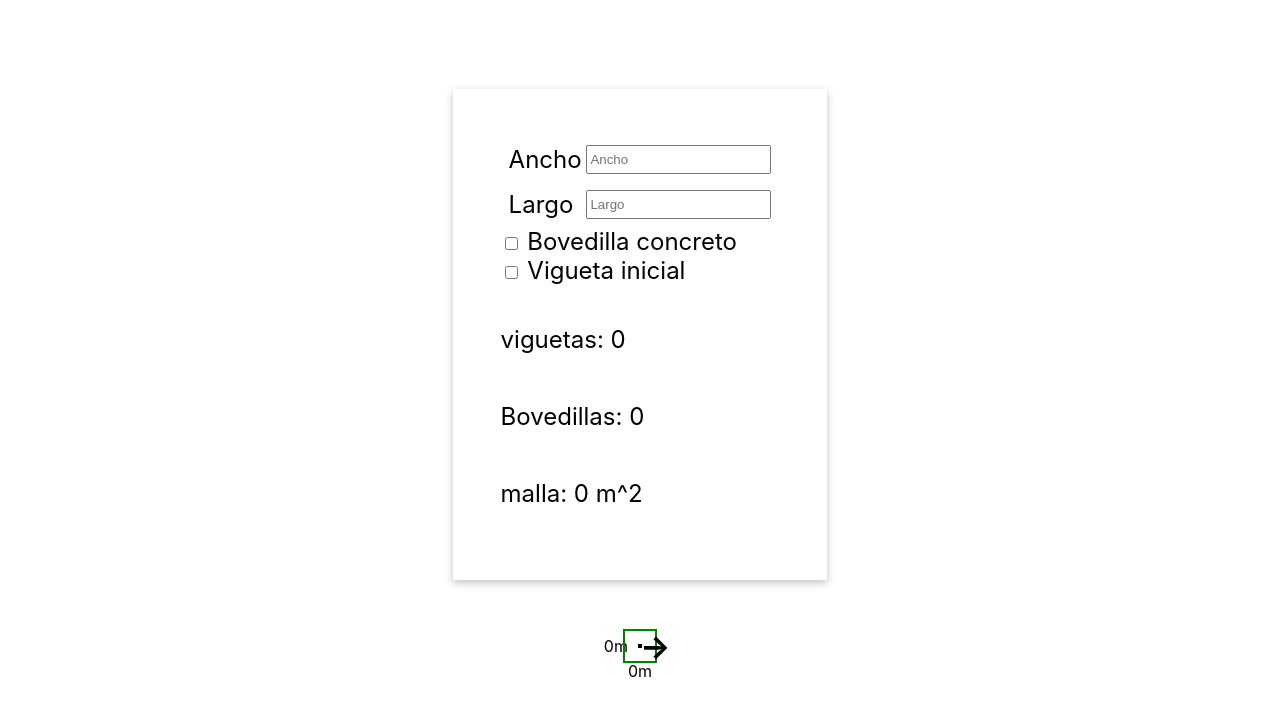
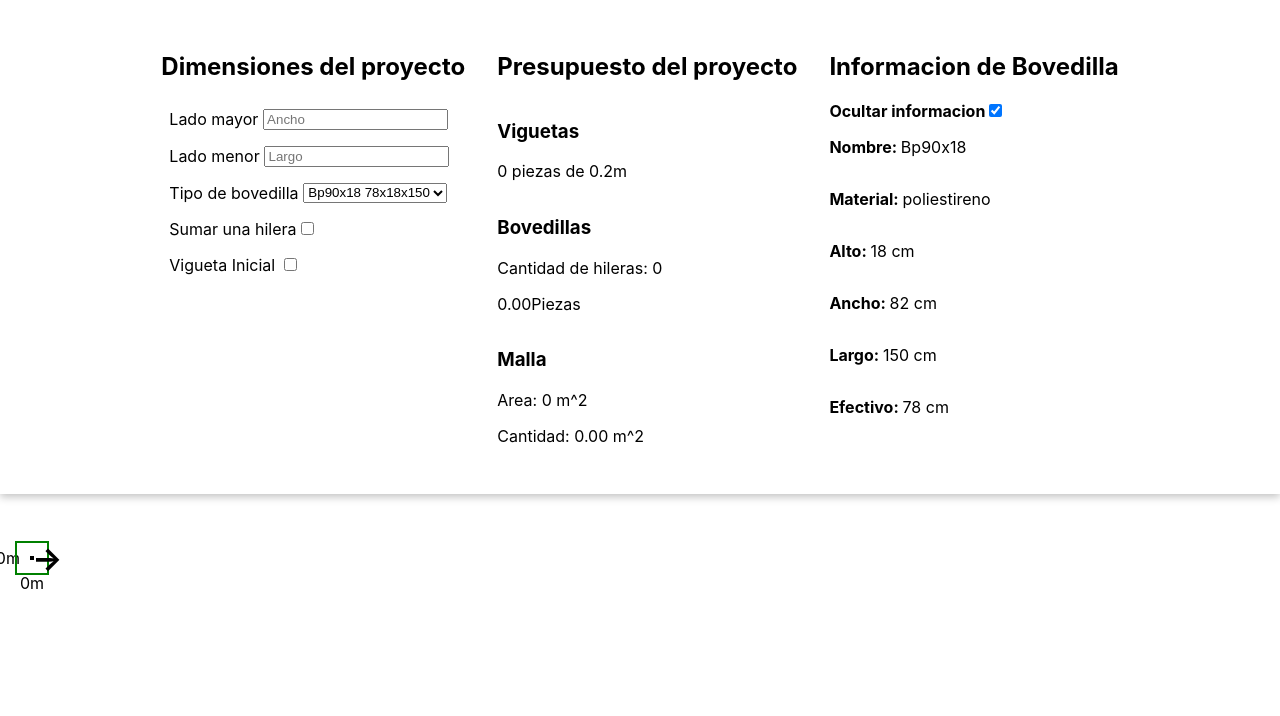
Before and after one commit to CarlosCr18/viguetas, a React (Create React App) app: page / in a window 1280 px wide. Shown: the top 716 px of the page. Built offline with nearby package versions, Linux system fonts and the light colour scheme.

Commit message:
Rediseno y actualizacion de informacion

```diff
--- a/src/App.css
+++ b/src/App.css
@@ -4,36 +4,22 @@
 }
 
 .App {
-  padding-block: 3rem;
-  min-height: 100vh;
   text-align: center;
   display: flex;
-  align-items: center;
-  justify-content: center;
   flex-direction: column;
 }
 
-.App-logo {
-  height: 40vmin;
-  pointer-events: none;
-}
-
-@media (prefers-reduced-motion: no-preference) {
-  .App-logo {
-    animation: App-logo-spin infinite 20s linear;
-  }
-}
-
 .App-header {
-  min-height: 25vh;
+  width: 100%;
+  max-width: 100%;
   display: flex;
-  flex-direction: column;
-  align-items: center;
+  padding: 2rem;
+  flex-direction: row;
+  align-items: flex-start;
+  flex-wrap: wrap;
   justify-content: center;
-  font-size: calc(10px + 1.75vmin);
   color: black;
-  gap: 1rem;
-  padding: 3rem;
+  gap: 2rem;
   box-shadow: rgba(0, 0, 0, 0.24) 0px 3px 8px;
 }
 
@@ -45,8 +31,7 @@
 
 .inputsDiv {
   display: flex;
-  justify-content: space-between;
-  width: 100%;
+  justify-content: flex-start;
   gap: 0.3rem;
   padding: 0.5rem;
 }
@@ -94,18 +79,37 @@
   align-items: flex-start;
 }
 
-.App-vigueta {
-  margin-block: 2rem;
+.Appvigueta {
+  display: grid;
+  max-width: 100%;
+  margin-block: 2rem !important;
+  place-content: start !important;
+  place-items: center;
+  padding: 2rem;
 }
+
+.tipoDeBovedillaInformacion {
+  display: flex;
+  flex-direction: column;
+  justify-content: flex-start;
+  align-items: flex-start;
+}
+.InformacionMaterialContainer {
+  text-align: start;
+}
+
 @media (max-width: 568px) {
-  .App-vigueta {
-    max-width: 100%;
-    margin-left: -2rem;
-    transform: scale(0.6);
+  body {
+    width: 100vw;
+    display: flex;
+    place-content: center;
+    place-items: center;
   }
-
-  .App-vigueta > div {
-    margin: 0;
-    padding: 0;
+  .App-header {
+    display: grid;
+  }
+  .Appvigueta {
+    max-width: 90%;
+    transform-origin: right;
   }
 }
--- a/src/App.tsx
+++ b/src/App.tsx
@@ -3,39 +3,75 @@ import "./App.css";
 import Vigueta from "./vigueta";
 import FormDeViguetas from "./form";
 import Informacion from "./informacion";
+import InformacionDeBovedilla from "./informacionDeBovedilla";
+
+export interface TipoDeBovedilla {
+  nombre: string;
+  material: string;
+  alto: number;
+  ancho: number;
+  largo: number;
+  efectivo: number;
+}
+
+const initTipoDeBovedilla: TipoDeBovedilla = {
+  nombre: "Bp90x18",
+  material: "poliestireno",
+  alto: 18,
+  ancho: 82,
+  largo: 150,
+  efectivo: 78,
+};
 
 function App() {
   const [ancho, setAncho] = React.useState(0);
   const [largo, setLargo] = React.useState(0);
-  const [bovedillaDeConcreto, setBovedillaDeConcreto] = React.useState(false);
+  const [tipoDeBovedilla, setTipoDeBovedilla] =
+    React.useState<TipoDeBovedilla>(initTipoDeBovedilla);
   const [viguetaInicial, setViguetaInicial] = React.useState(false);
   const [cantidadDeViguetas, setCantidadDeViguetas] = React.useState(0);
+  const [largoDeVigueta, setLargoDeViguetas] = React.useState(0);
+  const [cantidadDeHileras, setCantidadDeHileras] =
+    React.useState<number>(cantidadDeViguetas);
+
+  React.useEffect(() => {
+    setCantidadDeHileras(cantidadDeViguetas);
+    return setCantidadDeViguetas(cantidadDeViguetas);
+  }, [cantidadDeViguetas]);
   return (
     <div className="App">
       <header className="App-header">
         <FormDeViguetas
           setAncho={setAncho}
           setLargo={setLargo}
-          setConcreto={setBovedillaDeConcreto}
+          setTipoDeBovedilla={setTipoDeBovedilla}
           setInicial={setViguetaInicial}
+          setCantidadDeHileras={setCantidadDeHileras}
+          cantidadDeViguetas={cantidadDeViguetas}
         />
         <Informacion
           cantidadDeViguetas={cantidadDeViguetas}
           ancho={ancho}
           largo={largo}
-          bovedillaDeConcreto={bovedillaDeConcreto}
+          tipoDeBovedilla={tipoDeBovedilla}
           inicial={viguetaInicial}
+          largoDeVigueta={largoDeVigueta}
+          cantidadDeHileras={cantidadDeHileras}
         />
+        <InformacionDeBovedilla tipoDeBovedilla={tipoDeBovedilla} />
       </header>
-      <div className="App-vigueta">
+      <body>
+        <div className="Appvigueta">
           <Vigueta
             ancho={ancho}
             largo={largo}
-          concreto={bovedillaDeConcreto}
+            tipoDeBovedilla={tipoDeBovedilla}
             inicial={viguetaInicial}
             setCantidadDeViguetas={setCantidadDeViguetas}
+            setLargoDeViguetas={setLargoDeViguetas}
           />
         </div>
+      </body>
     </div>
   );
 }
--- a/src/form.tsx
+++ b/src/form.tsx
@@ -5,20 +5,100 @@ import Form from "react-bootstrap/Form";
 export type Props = {
   setAncho(value: number): void;
   setLargo(value: number): void;
-  setConcreto(value: boolean): void;
+  setTipoDeBovedilla(value: object): void;
   setInicial(value: boolean): void;
+  setCantidadDeHileras(value: number): void;
+  cantidadDeViguetas: number;
 };
 
 const FormDeViguetas: React.FC<Props> = ({
   setAncho,
   setLargo,
-  setConcreto,
+  setTipoDeBovedilla,
   setInicial,
+  setCantidadDeHileras,
+  cantidadDeViguetas,
 }) => {
+  interface TiposDeBovedilla {
+    nombre: string;
+    material: string;
+    alto: number;
+    ancho: number;
+    largo: number;
+    efectivo: number;
+  }
+  const arrayDeTipoDeBovedilla: Array<TiposDeBovedilla> = [
+    {
+      nombre: "Bp90x18 78x18x150",
+      material: "poliestireno",
+      alto: 18,
+      ancho: 82,
+      largo: 150,
+      efectivo: 78,
+    },
+    {
+      nombre: "Bp90x13 13x78x150",
+      material: "poliestireno",
+      alto: 13,
+      ancho: 82,
+      largo: 150,
+      efectivo: 78,
+    },
+    {
+      nombre: "Bp70x18 18x58x300",
+      material: "poliestireno",
+      alto: 18,
+      ancho: 62,
+      largo: 300,
+      efectivo: 58,
+    },
+    {
+      nombre: "Bp70x13 13x58x300",
+      material: "poliestireno",
+      alto: 13,
+      ancho: 62,
+      largo: 300,
+      efectivo: 58,
+    },
+    {
+      nombre: "Bc90x18 18x78x24",
+      material: "concreto",
+      alto: 18,
+      ancho: 82,
+      largo: 24,
+      efectivo: 78,
+    },
+    {
+      nombre: "Bc90x13 13x78x24",
+      material: "concreto",
+      alto: 13,
+      ancho: 82,
+      largo: 24,
+      efectivo: 78,
+    },
+    {
+      nombre: "Bc70x18 18x58x24",
+      material: "concreto",
+      alto: 18,
+      ancho: 62,
+      largo: 24,
+      efectivo: 58,
+    },
+    {
+      nombre: "Bc70x13 13x58x24",
+      material: "concreto",
+      alto: 13,
+      ancho: 62,
+      largo: 24,
+      efectivo: 58,
+    },
+  ];
+
   return (
     <Form className="inputsContainer">
+      <h2>Dimensiones del proyecto</h2>
       <div className="inputsDiv">
-        <Form.Label>Ancho</Form.Label>
+        <Form.Label>Lado mayor</Form.Label>
         <Form.Control
           type="number"
           placeholder="Ancho"
@@ -28,7 +108,7 @@ const FormDeViguetas: React.FC<Props> = ({
         ></Form.Control>
       </div>
       <div className="inputsDiv">
-        <Form.Label>Largo</Form.Label>
+        <Form.Label>Lado menor</Form.Label>
         <Form.Control
           type="number"
           placeholder="Largo"
@@ -37,22 +117,43 @@ const FormDeViguetas: React.FC<Props> = ({
           }}
         ></Form.Control>
       </div>
-      <Form.Check
-        id="tipoDeBovedilla"
+      <div className="inputsDiv">
+        <Form.Label>Tipo de bovedilla</Form.Label>
+        <Form.Select
+          size="lg"
+          onChange={({ target }: any) => {
+            setTipoDeBovedilla(arrayDeTipoDeBovedilla[target.value]);
+          }}
+        >
+          {arrayDeTipoDeBovedilla.map((element, index) => {
+            return <option value={index}>{element.nombre}</option>;
+          })}
+        </Form.Select>
+      </div>
+      <div className="inputsDiv">
+        <Form.Label htmlFor="cantidadDeHilerasCheckbox">
+          Sumar una hilera
+          <input
+            id="cantidadDeHilerasCheckbox"
             type="checkbox"
-        label=" Bovedilla concreto"
             onChange={({ target }) => {
-          setConcreto(target.checked);
+              target.checked
+                ? setCantidadDeHileras(cantidadDeViguetas + 1)
+                : setCantidadDeHileras(cantidadDeViguetas);
             }}
           />
+        </Form.Label>
+      </div>
+      <div className="inputsDiv">
+        <Form.Label htmlFor="viguetaInicial">Vigueta Inicial</Form.Label>
         <Form.Check
           id="viguetaInicial"
           type="checkbox"
-        label=" Vigueta inicial"
           onChange={({ target }) => {
             setInicial(target.checked);
           }}
         />
+      </div>
     </Form>
   );
 };
--- a/src/informacion.tsx
+++ b/src/informacion.tsx
@@ -1,34 +1,65 @@
 import React from "react";
 
+export interface TipoDeBovedilla {
+  nombre: string;
+  material: string;
+  alto: number;
+  ancho: number;
+  largo: number;
+  efectivo: number;
+}
 export type Props = {
   cantidadDeViguetas: number;
   ancho: number;
   largo: number;
-  bovedillaDeConcreto: boolean;
+  tipoDeBovedilla: TipoDeBovedilla;
   inicial: boolean;
+  largoDeVigueta: number;
+  cantidadDeHileras: number;
 };
 
 const Informacion: React.FC<Props> = ({
-  cantidadDeViguetas = 0,
-  ancho = 0,
-  largo = 0,
-  bovedillaDeConcreto = false,
+  cantidadDeViguetas,
+  ancho,
+  largo,
+  tipoDeBovedilla: TipoDeBovedilla,
   inicial = false,
+  largoDeVigueta,
+  cantidadDeHileras,
 }) => {
-  const area: number = ancho * largo;
   const malla: number = (ancho / 100) * (largo / 100);
+  /*
   const cantidadDeBovedillas: number = bovedillaDeConcreto
     ? (area - cantidadDeViguetas * 12 * largo) / (58 * 300)
-    : (area - cantidadDeViguetas * 12 * largo) / (78 * 150);
+    : (area - cantidadDeViguetas * 12 * largo) / (78 * 150);*/
+  const cantidadDeBovedillas: number =
+    (largoDeVigueta / TipoDeBovedilla.largo) * cantidadDeHileras;
+
   return (
     <div className="InformacionContainer">
-      <p>
-        {inicial
-          ? "viguetas: " + (cantidadDeViguetas + 1)
-          : "viguetas: " + cantidadDeViguetas}
-      </p>
-      <p>{"Bovedillas: " + cantidadDeBovedillas * 1.1}</p>
-      <p>{"malla: " + malla * 1.2 + " m^2"}</p>
+      <h2>Presupuesto del proyecto</h2>
+      <div className="InformacionMaterialContainer">
+        <h3>Viguetas</h3>
+        <p>
+          {inicial
+            ? cantidadDeViguetas +
+              1 +
+              " piezas de " +
+              largoDeVigueta / 100 +
+              "m"
+            : cantidadDeViguetas + " piezas de " + largoDeVigueta / 100 + "m"}
+        </p>
+      </div>
+      <div className="InformacionMaterialContainer">
+        <h3>Bovedillas</h3>
+        <p> Cantidad de hileras: {cantidadDeHileras}</p>
+        <p>{cantidadDeBovedillas.toFixed(2) + "Piezas"}</p>
+      </div>
+      <div className="InformacionMaterialContainer">
+        <h3>Malla</h3>
+        <p>{"Area: " + malla + " m^2"}</p>
+        <p>{"Cantidad: " + (malla * 1.1).toFixed(2) + " m^2"}</p>
+      </div>
     </div>
   );
 };
--- /dev/null
+++ b/src/informacionDeBovedilla.tsx
@@ -0,0 +1,70 @@
+import React from "react";
+
+export interface TipoDeBovedilla {
+  nombre: string;
+  material: string;
+  alto: number;
+  ancho: number;
+  largo: number;
+  efectivo: number;
+}
+export type Props = {
+  tipoDeBovedilla: TipoDeBovedilla;
+};
+const InformacionDeBovedilla: React.FC<Props> = ({
+  tipoDeBovedilla: TipoDeBovedilla,
+}) => {
+  const [mostrarInformacion, setMostrarInformacion] = React.useState(true);
+  return (
+    <div className="tipoDeBovedillaInformacion">
+      <h2>Informacion de Bovedilla</h2>
+      <label htmlFor="tipoDeBovedillaInformacionShow">
+        {mostrarInformacion ? (
+          <strong>Ocultar informacion</strong>
+        ) : (
+          <strong>Mostrar informacion</strong>
+        )}
+        <input
+          checked={mostrarInformacion}
+          type="checkbox"
+          id="tipoDeBovedillaInformacionShow"
+          onChange={({ target }) => {
+            setMostrarInformacion(target.checked);
+          }}
+        />
+      </label>
+      {mostrarInformacion ? (
+        <>
+          <p>
+            <strong>Nombre: </strong>
+            {TipoDeBovedilla.nombre}
+          </p>
+          <p>
+            <strong>Material: </strong>
+            {TipoDeBovedilla.material}
+          </p>
+          <p>
+            <strong>Alto: </strong>
+            {TipoDeBovedilla.alto} cm
+          </p>
+          <p>
+            <strong>Ancho: </strong>
+            {TipoDeBovedilla.ancho} cm
+          </p>
+          <p>
+            <strong>Largo: </strong>
+            {TipoDeBovedilla.largo} cm
+          </p>
+          <p>
+            <strong>Efectivo: </strong>
+            {TipoDeBovedilla.efectivo} cm
+          </p>
+        </>
+      ) : (
+        <></>
+      )}
+    </div>
+  );
+};
+
+export default InformacionDeBovedilla;
--- a/src/vigueta.tsx
+++ b/src/vigueta.tsx
@@ -1,23 +1,34 @@
 import React from "react";
 import "./App.css";
+
+export interface TipoDeBovedilla {
+  nombre: string;
+  material: string;
+  alto: number;
+  ancho: number;
+  largo: number;
+  efectivo: number;
+}
 
 export type Props = {
   ancho: number;
   largo: number;
-  concreto: boolean;
+  tipoDeBovedilla: TipoDeBovedilla;
   inicial: boolean;
   setCantidadDeViguetas(value: number): void;
+  setLargoDeViguetas(value: number): void;
 };
 const Vigueta: React.FC<Props> = ({
   ancho = 0,
   largo = 0,
-  concreto = false,
+  tipoDeBovedilla,
   inicial = false,
   setCantidadDeViguetas,
+  setLargoDeViguetas,
 }) => {
   const mayorLongitud: number = ancho > largo ? ancho : largo;
   const menorLongitud: number = ancho < largo ? ancho : largo;
-  const distanciaEntreViguetas = concreto ? 58 : 78;
+  const distanciaEntreViguetas: number = tipoDeBovedilla.efectivo;
   const cantidadDeViguetas = inicial
     ? Math.trunc((ancho - 12) / (distanciaEntreViguetas + 12))
     : Math.trunc(ancho / (distanciaEntreViguetas + 12));
@@ -26,6 +37,7 @@ const Vigueta: React.FC<Props> = ({
     largo % 10 >= 5
       ? Math.round(largo / 10) * 10 + 10
       : Math.round(largo / 10) * 10 + 20;
+  setLargoDeViguetas(largoDeVigueta);
 
   const margenTop: number = (largo - largoDeVigueta) / 2 - 2;
   const viguetaStyle = {
@@ -58,8 +70,7 @@ const Vigueta: React.FC<Props> = ({
   const viguetasContainerStyle = {
     width: ancho + "px",
     height: largo + "px",
-    border: "2px solid black",
-    margin: "2rem",
+    outline: "2px solid black",
     display: "flex",
   };
 
```
Lines whose indentation alone changed are shown as unchanged.
